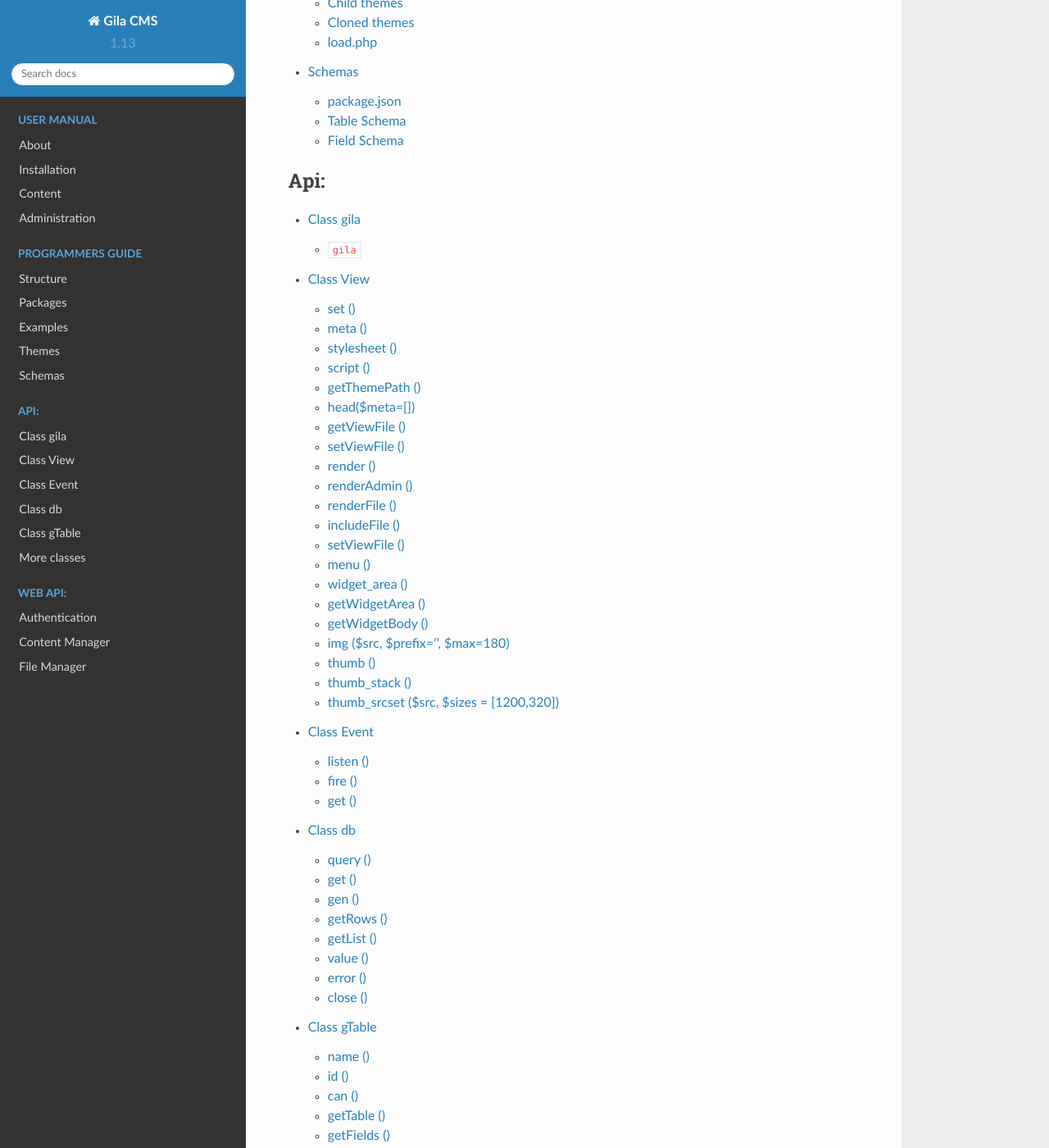
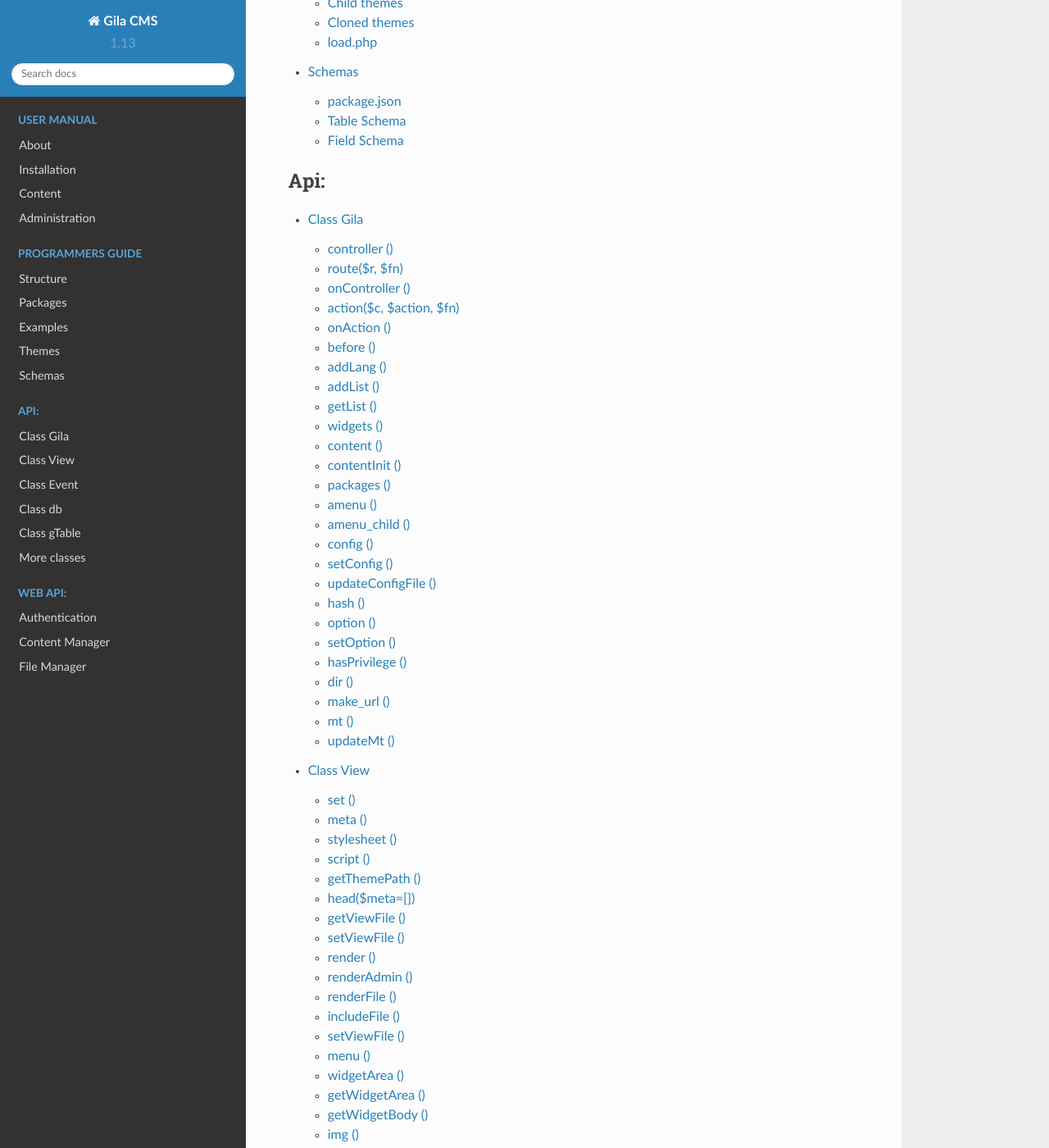
Before and after one commit to GilaCMS/docs, a Sphinx documentation site: the page built from source/toctree.rst, in a window 1280 px wide and 1400 px high, scrolled down 1296 px. Shown: the whole window at 82% size. Built offline with Sphinx 7.4.7 and the Read the Docs theme 2.0.0, drawn with Linux system fonts in a browser that asks for light colours; pages that are not in the unit, such as notebooks, are missing from menus; part of the change alters nothing that is shown; some of the changed text lies outside the part shown.

Commit message:
update gila class

````diff
--- /dev/null
+++ b/source/api-gila.md
@@ -0,0 +1,280 @@
+## Class Gila
+Common methods for Gila CMS
+
+### controller ()
+(static) Register a new controller.
+
+**Parameters**
+- $c:string Controllers name
+- $file:string Controller's filepath without the php extension
+- $name:string Optional. Controller's class name, $c is used by default
+
+Example:
+```
+Gila::controller('my-ctrl', 'my_package/controllers/ctrl','myctrl');
+```
+
+
+### route($r, $fn)
+(static) Registers a function call on a specific path.
+
+**Parameters**
+- $r:string The path
+- $fn:function Callback for the route
+
+Example:
+```
+Gila::route('some.txt', function(){ echo 'Some text.'; });
+```
+
+
+### onController ()
+(static) Registers a function to run right after the controller class construction.
+
+**Parameters**
+- $c:string The controller's class name
+- $fn:function Callback
+
+Example:
+```
+Gila::route('blog', function(){ blog::ppp = 24; });
+```
+
+
+### action($c, $action, $fn)
+(static) Registers a new action or replaces an existing for a controller.
+
+**Parameters**
+- $c:string The controller's class name
+- $action:string The action
+- $fn:function Callback
+
+Example:
+```
+Gila::action('blog', 'topics', function(){ blog::tagsAction(); });
+```
+
+
+### onAction ()
+(static) Runs after an action and before the display of view file.
+
+**Parameters**
+- $c:string The controller's class name
+- $action:string The action
+- $fn:function Callback
+
+Example:
+```
+Gila::onAction('blog', 'topics', function(){ View::set('new_variable', 'value'); });
+```
+
+
+### before ()
+(static) Registers a function to run before the function of a specific action.
+
+**Parameters**
+- $c:string The controller's class name
+- $action:string The action
+- $fn:function Callback
+
+Example:
+```
+Gila::action('blog', 'topics', function(){ blog::tagsAction(); });
+```
+
+
+### addLang ()
+(static) Adds language translations from a json file.
+
+**Parameters**
+- $path:string Path to the folder/prefix of language json files
+
+Example:
+```
+Gila::addLang('mypackages/lang/');
+```
+
+
+### addList ()
+(static) Adds en element in a global array.
+
+- string $list: Name of the list
+- mixed $el: Value
+
+### getList ()
+(static) Returns the array of a list.
+
+**Parameters**
+- $list:string Name of the list
+
+
+### widgets ()
+(static) Register new widgets.
+
+**Parameters**
+- $list:Array
+
+Example:
+
+```
+Gila::widgets( [‘wdg’=>’my_package/widgets/wdg’] );
+```
+
+
+### content ()
+(static) Register new content type.
+
+**Parameters**
+- String $key Name of content type
+- String $path Path to the table file
+
+Example:
+```
+Gila::content( 'mytable', 'package_name/content/mytable.php' );
+```
+
+
+### contentInit ()
+(static) Make changes on an existing content type.
+
+**Parameters**
+- String $key: Name of content type
+- Function $init: Function to run when initializes the content type object
+
+Example:
+```
+Gila::contentInit( 'mytable', function(&$table){
+    // unlist a column from content administration
+    &$table['fields']['column1']['list] = false;
+});
+```
+
+
+### packages ()
+(static) Returns an array with the active packages names.
+
+
+### amenu ()
+(static) Add new elements on administration menu.
+
+**Parameters**
+- $items:Assoc menu items
+
+Example:
+```
+Gila::amenu([
+  'item'=>['Item','controller/action','icon'=>'item-icon']
+]);
+```
+
+
+### amenu_child ()
+(static) Add a child element on administration menu.
+
+**Parameters**
+- $key:string Index of the parent item.
+- $item:Array The iten
+
+Example:
+```
+Gila::amenu_child('item', ['Child Item','controller/action','icon'=>'item-icon']);
+```
+
+
+### config ()
+(static) Gets the value of configuration element.
+
+**Parameters**
+- $key:string Index of the element.
+
+
+### setConfig ()
+(static) Sets the value of configuration element.
+
+**Parameters**
+- $key:string Index of the element.
+- $value:mixed The value to set.
+
+
+### updateConfigFile ()
+(static) Updates the config.php file.
+
+
+### hash ()
+(static) Generates a hash password from a string. Returns hashed password.
+
+- $pass:string The string to be hashed.
+
+
+### option ()
+(static) Gets an option value.
+
+**Parameters**
+- string $option: Option name.
+- string $default: (optional) The value to return if the option has not a saved value.
+
+
+### setOption ()
+(static) Sets an option value.
+
+**Parameters**
+- $option:string Option name.
+- $default:string The value to set.
+
+
+### hasPrivilege ()
+(static) Checks if logged in user has at least one of the required privileges.
+Return True or false.
+
+**Parameters**
+- $pri:string/Array The privilege(s) to check.
+
+
+### dir ()
+(static) Creates the folder if does not exist and returns the path.
+
+**Parameters**
+- $path:string Folder path.
+
+
+### make_url ()
+(static) Generates a url. Return the full url path to print.
+
+**Parameters**
+- $c:string The controller.
+- $action:string The action.
+- $args:Array (optional) The query parameters in array.
+
+Examples:
+```
+$url1 = Gila::make_url('blog','post',[1]);`` returns mysite.com/blog/post/1
+$url1 = Gila::make_url('blog','',['page1']);`` returns mysite.com/blog/page1
+```
+
+
+### mt ()
+(static) Returns modification times in seconds.
+
+**Parameters**
+- string/Array $arg: Names of keys.
+        :returns: string/Array
+
+Example:
+```
+Gila::mt('my-table')
+```
+
+
+### updateMt ()
+(static) Updates modification time in seconds. You can use this function from your model classes. The *cm* controller runs *updateMt()* for any content type in update action.
+
+**Parameters**
+- string/Array $arg: Names of keys.
+        :returns: string/Array
+
+Example:
+
+```
+Gila::updateMt('my-table')
+
+```
--- a/source/api-gila.rst
+++ /dev/null
@@ -1,303 +0,0 @@
-Class gila
-----------
-.. class:: gila
-
-    Common methods for Gila CMS
-
-    .. method:: controller($c, $file, $name=null)
-
-        (static) Register a new controller.
-
-        :param string $c: Controllers name
-        :param string $file: Controller's filepath without the php extension
-        :param string $name: Optional. Controller's class name, $c is used by default
-
-        Example:
-
-        .. code-block:: php
-
-            Gila::controller('my-ctrl', 'my_package/controllers/ctrl','myctrl');
-
-    .. method:: route($r, $fn)
-
-        (static) Registers a function call on a specific path.
-
-        :param string $r: The path
-        :param Function $fn: Callback for the route
-
-        Example:
-
-        .. code-block:: php
-
-            Gila::route('some.txt', function(){ echo 'Some text.'; });
-
-    .. method:: onController($c, $fn)
-
-        (static) Registers a function to run right after the controller class construction.
-
-        :param string $c: The controller's class name
-        :param Function $fn: Callback
-
-        Example:
-
-        .. code-block:: php
-
-            Gila::route('blog', function(){ blog::ppp = 24; });
-
-    .. method:: action($c, $action, $fn)
-
-        (static) Registers a new action or replaces an existing for a controller.
-
-        :param string $c: The controller's class name
-        :param string $action: The action
-        :param Function $fn: Callback
-
-        Example:
-
-        .. code-block:: php
-
-            Gila::action('blog', 'topics', function(){ blog::tagsAction(); });
-
-    .. method:: onAction($c, $action, $fn)
-
-        (static) Runs after an action and before the display of view file.
-
-        :param string $c: The controller's class name
-        :param string $action: The action
-        :param Function $fn: Callback
-
-        Example:
-
-        .. code-block:: php
-
-            Gila::onAction('blog', 'topics', function(){ View::set('new_variable', 'value'); });
-
-    .. method:: before($c, $action, $fn)
-
-        (static) Registers a function to run before the function of a specific action.
-
-        :param string $c: The controller's class name
-        :param string $action: The action
-        :param Function $fn: Callback
-
-        Example:
-
-        .. code-block:: php
-
-            Gila::action('blog', 'topics', function(){ blog::tagsAction(); });
-
-    .. method:: addLang($path)
-
-        (static) Adds language translations from a json file.
-
-        :param string $path: Path to the folder/prefix of language json files
-
-        Example:
-
-        .. code-block:: php
-
-            Gila::addLang('mypackages/lang/');
-
-    .. method:: addList($list, $el)
-
-        (static) Adds en element in a global array.
-
-        :param string $list: Name of the list
-        :param mixed $el: Value
-
-    .. method:: getList($list)
-
-        (static) Returns the array of a list.
-
-        :param string $list: Name of the list
-
-    .. method:: widgets($list)
-
-        (static) Register new widgets.
-
-        :param Array $list:
-
-        Example:
-
-        .. code-block:: php
-
-            Gila::widgets( [‘wdg’=>’my_package/widgets/wdg’] );
-
-    .. method:: content($key, $path)
-
-        (static) Register new content type.
-
-        :param String $key Name of content type
-        :param String $path Path to the table file
-
-        Example:
-
-        .. code-block:: php
-
-            Gila::content( 'mytable', 'package_name/content/mytable.php' );
-
-    .. method:: contentInit($key, $init)
-
-        (static) Make changes on an existing content type.
-
-        :param String $key: Name of content type
-        :param Function $init: Function to run when initializes the content type object
-
-        Example:
-
-        .. code-block:: php
-
-            Gila::contentInit( 'mytable', function(&$table){
-                // unlist a column from content administration
-                &$table['fields']['column1']['list] = false;
-            } );
-
-    .. method:: packages($list)
-
-        (static) Returns an array with the active packages names.
-
-
-    .. method:: amenu($items)
-
-        (static) Add new elements on administration menu.
-
-        :param Assoc Array $items: menu items
-
-        Example:
-
-        .. code-block:: php
-
-            Gila::amenu([
-              'item'=>['Item','controller/action','icon'=>'item-icon']
-            ]);
-
-
-    .. method:: amenu_child($key,$item)
-
-        (static) Add a child element on administration menu.
-
-        :param string $key: Index of the parent item.
-        :param Array $item:
-
-        Example:
-
-        .. code-block:: php
-
-            Gila::amenu_child('item', ['Child Item','controller/action','icon'=>'item-icon']);
-
-
-    .. method:: config($key, $value = null)
-
-        (static) Sets or gets the value of configuration element.
-
-        :param string $key: Index of the element.
-        :param * $value: (optional) The value.
-        :returns: The value if parameter $value is not sent.
-
-
-    .. method:: setConfig($key,$value='')
-
-        (static) Sets the value of configuration element.
-
-        :param string $key: Index of the element.
-        :param * $value: The value to set.
-
-
-    .. method:: updateConfigFile()
-
-        (static) Updates the config.php file.
-
-
-    .. method:: equal($v1,$v2)
-
-        (static) Checks if two values are set and have the same value.
-
-        :param * $v1: First value.
-        :param * $v2: Second value.
-        :returns: True or false.
-
-
-    .. method:: hash($pass)
-
-    (static) Generates a hash password from a string.
-
-    :param string $pass: The string to be hashed.
-    :returns: Hashed password.
-
-
-    .. method:: option($option,$default='')
-
-        (static) Gets an option value.
-
-        :param string $option: Option name.
-        :param string $default: (optional) The value to return if there option has not saved value.
-        :returns: The option value.
-
-
-    .. method:: setOption($option,$value='')
-
-        (static) Sets an option value.
-
-        :param string $option: Option name.
-        :param string $default: The value to set.
-
-
-    .. method:: hasPrivilege ($pri)
-
-        (static) Checks if logged in user has at least one of the required privileges.
-
-        :param string/Array $pri: The privilege(s) to check.
-        :returns: True or false.
-
-
-    .. method:: dir ($path)
-
-        (static) Creates the folder if does not exist and return the path.
-
-        :param string $path: Folder path.
-        :returns: string
-
-
-    .. method:: make_url($c, $action='', $args=[])
-
-        (static) Generates a url.
-
-        :param string $c: The controller.
-        :param string $action: The action.
-        :param Array $args: The parameters in array.
-        :returns: The full url path to print.
-
-        Examples:
-
-        .. code-block:: php
-
-            $url1 = Gila::make_url('blog','post',[1]);`` returns mysite.com/blog/post/1
-            $url1 = Gila::make_url('blog','',['page1']);`` returns mysite.com/blog/page1
-
-
-    .. method:: mt ($arg)
-
-        (static) Returns modification times in seconds.
-
-        :param string/Array $arg: Names of keys.
-        :returns: string/Array
-
-        Example:
-
-        .. code-block:: php
-
-            Gila::mt('my-table')
-
-
-    .. method:: updateMt ($arg)
-
-        (static) Updates modification time in seconds. You can use this function from your model classes. The *cm* controller runs *updateMt()* for any content type in update action.
-
-        :param string/Array $arg: Names of keys.
-        :returns: string/Array
-
-        Example:
-
-        .. code-block:: php
-
-            Gila::updateMt('my-table')
--- a/source/api-view.md
+++ b/source/api-view.md
@@ -130,7 +130,7 @@ View::menu('mainmenu', 'tpl/menu.php');
 ```
 
 
-### widget_area ()
+### widgetArea ()
 (static) Prints the widgets of a specific area.
 
 **Parameters**
@@ -159,7 +159,7 @@ View::getWidgetArea('sidebar');
 - $widget_file:string (optional) Alternative wiget View file
 
 
-### img ($src, $prefix='', $max=180)
+### img ()
 (static) Returns the html markup for an image or thumbnail image
 
 **Parameters**
@@ -170,6 +170,9 @@ View::getWidgetArea('sidebar');
 Example
 ```
 View::img('assets/image.png', 'md/', 500);
+
+// for images in private folders, preix is not used, so you can skip it
+View::img('data/uploads/image.png', 500);
 ```
 
 
@@ -182,7 +185,7 @@ View::img('assets/image.png', 'md/', 500);
 - $max:int (optional) The maximum width or height of thumbnail in pixels. Default=180
 
 
-### thumb_stack ()
+### thumbStack ()
 (static) Returns path to revisioned stucked image and the list of stucked photos. If image does not exist it will be created on the fly.
 
 **Parameters**
@@ -194,7 +197,7 @@ Example:
 
 ```
 $img = ["image1.png","image2.png"];
-list($file,$stacked) = View::thumb_stack($img, "tmp/stacked_file.png",80);
+list($file,$stacked) = View::thumbStack($img, "tmp/stacked_file.png",80);
 
 /* Returned values
 
@@ -207,7 +210,7 @@ $stacked[1]: false (2nd image was not stacked)
 ```
 
 
-### thumb_srcset ($src, $sizes = [1200,320])
+### thumbSrcset ()
 (static) Returns an array of resized versions of an image
 
 **Parameters**
````
